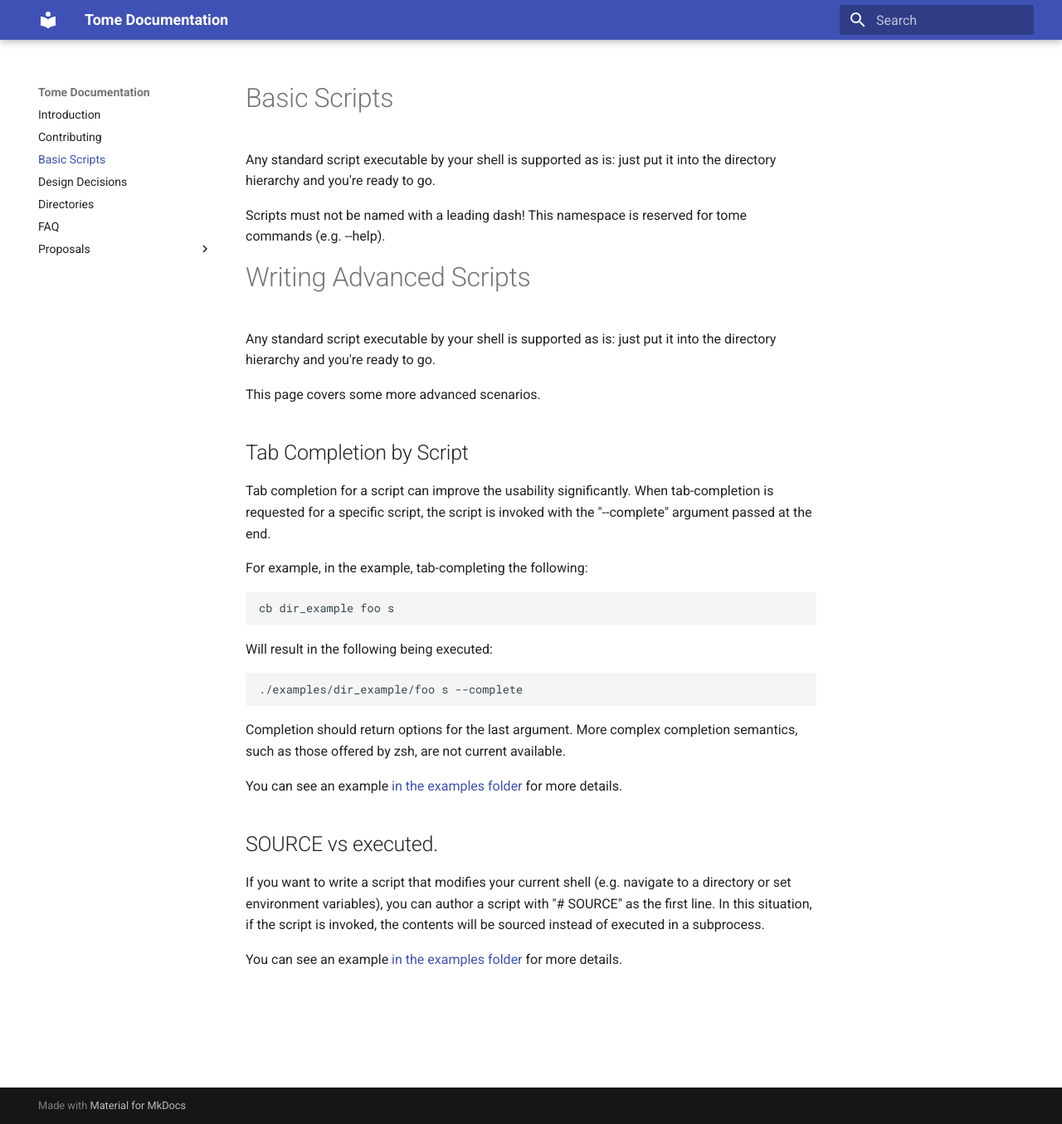
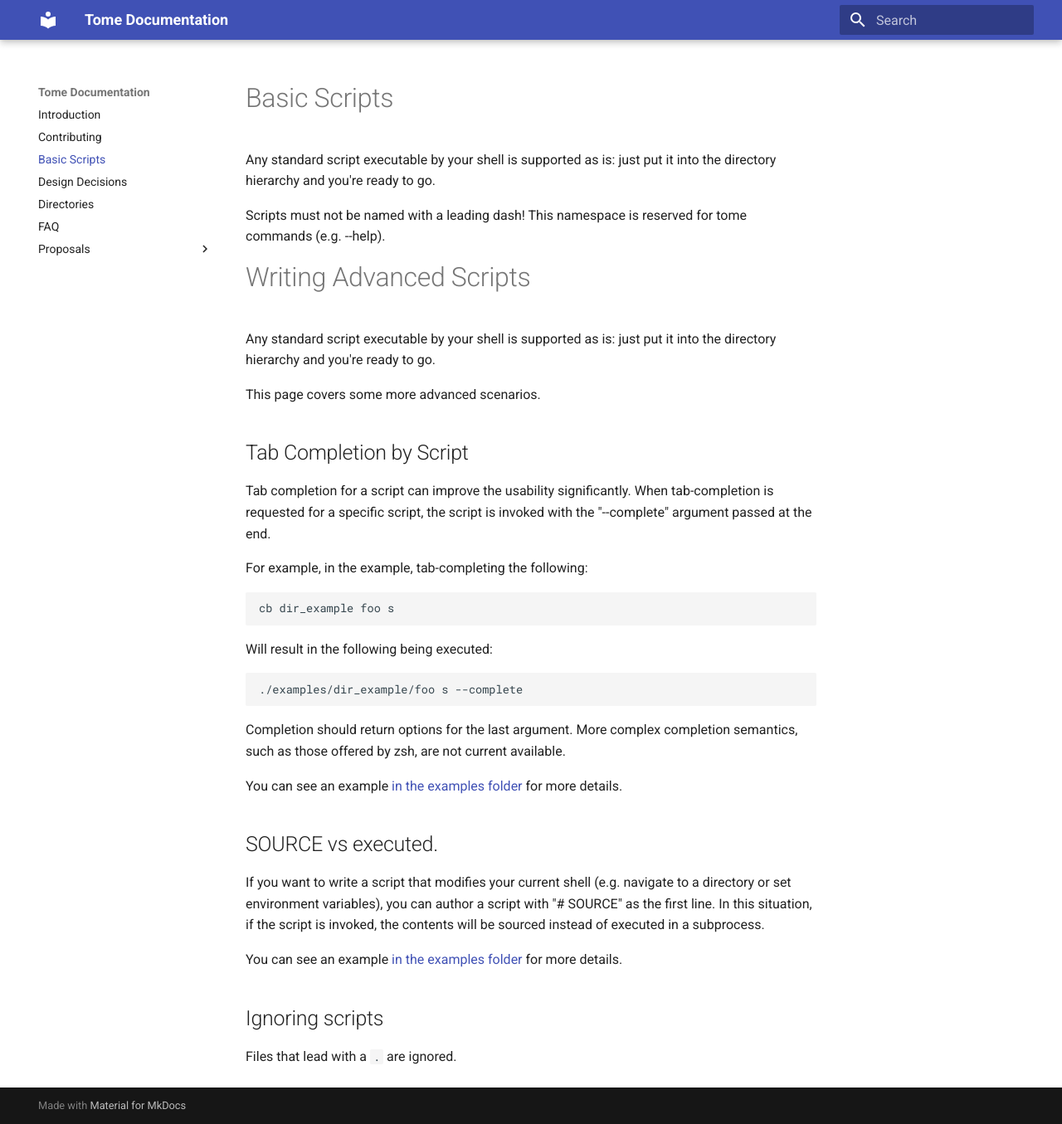
Before and after one commit to toumorokoshi/tome, an MkDocs documentation site: the page built from docs/authoring-scripts.md, in a window 1280 px wide and 1355 px high. Shown: the whole window at 83% size. Built offline with MkDocs 1.6.1 and Material for MkDocs 9.7.7, drawn with Linux system fonts in a browser that asks for light colours.

Commit message:
minor: adding documentation on ignoring scripts
Documenting that dotfiles are ignored.

```diff
--- a/docs/authoring-scripts.md
+++ b/docs/authoring-scripts.md
@@ -31,3 +31,7 @@ You can see an example [in the examples folder](https://github.com/toumorokoshi/
 If you want to write a script that modifies your current shell (e.g. navigate to a directory or set environment variables), you can author a script with "# SOURCE" as the first line. In this situation, if the script is invoked, the contents will be sourced instead of executed in a subprocess.
 
 You can see an example [in the examples folder](https://github.com/toumorokoshi/tome/blob/master/example/source_example) for more details.
+
+## Ignoring scripts
+
+Files that lead with a `.` are ignored.
```
